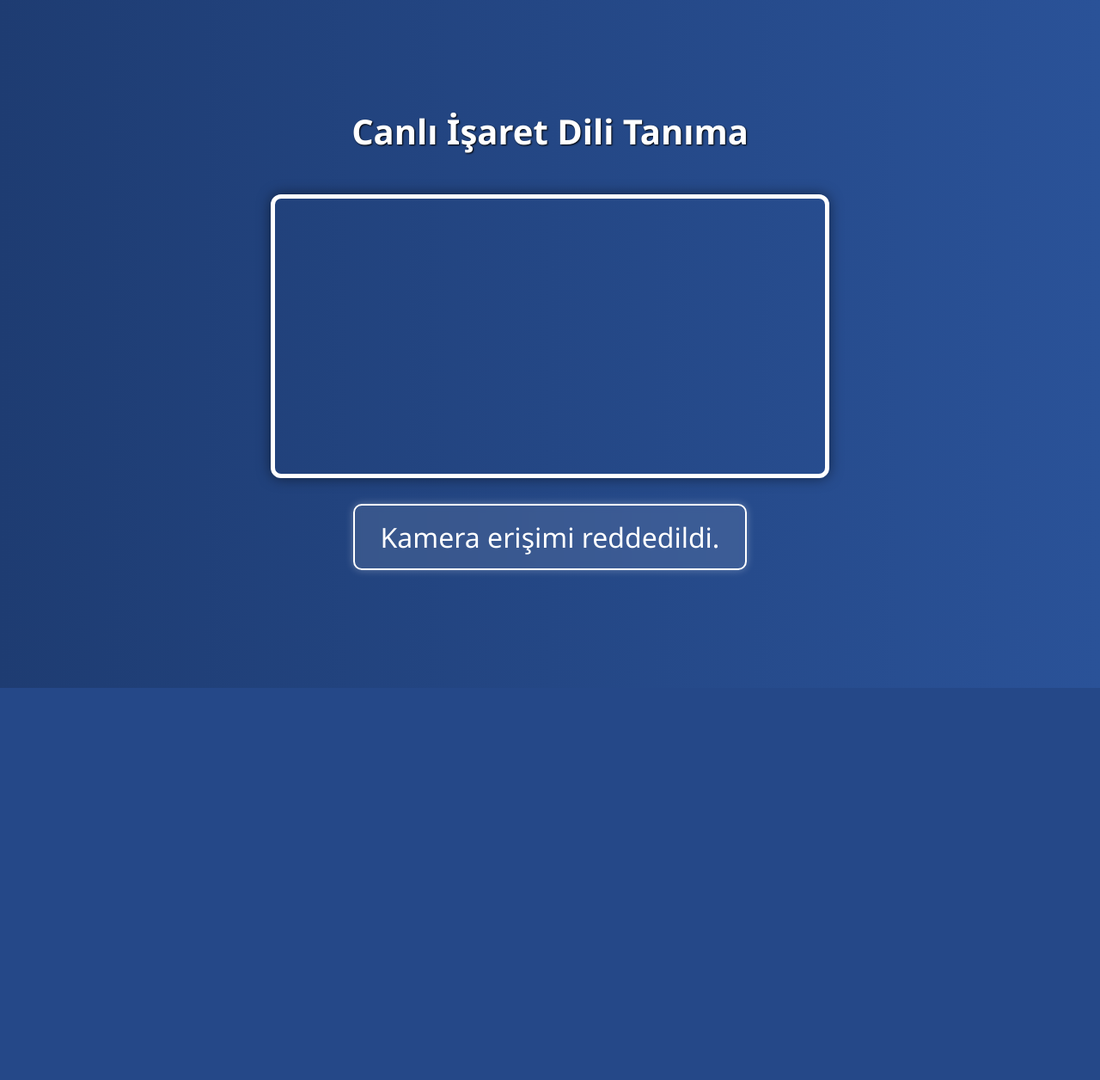
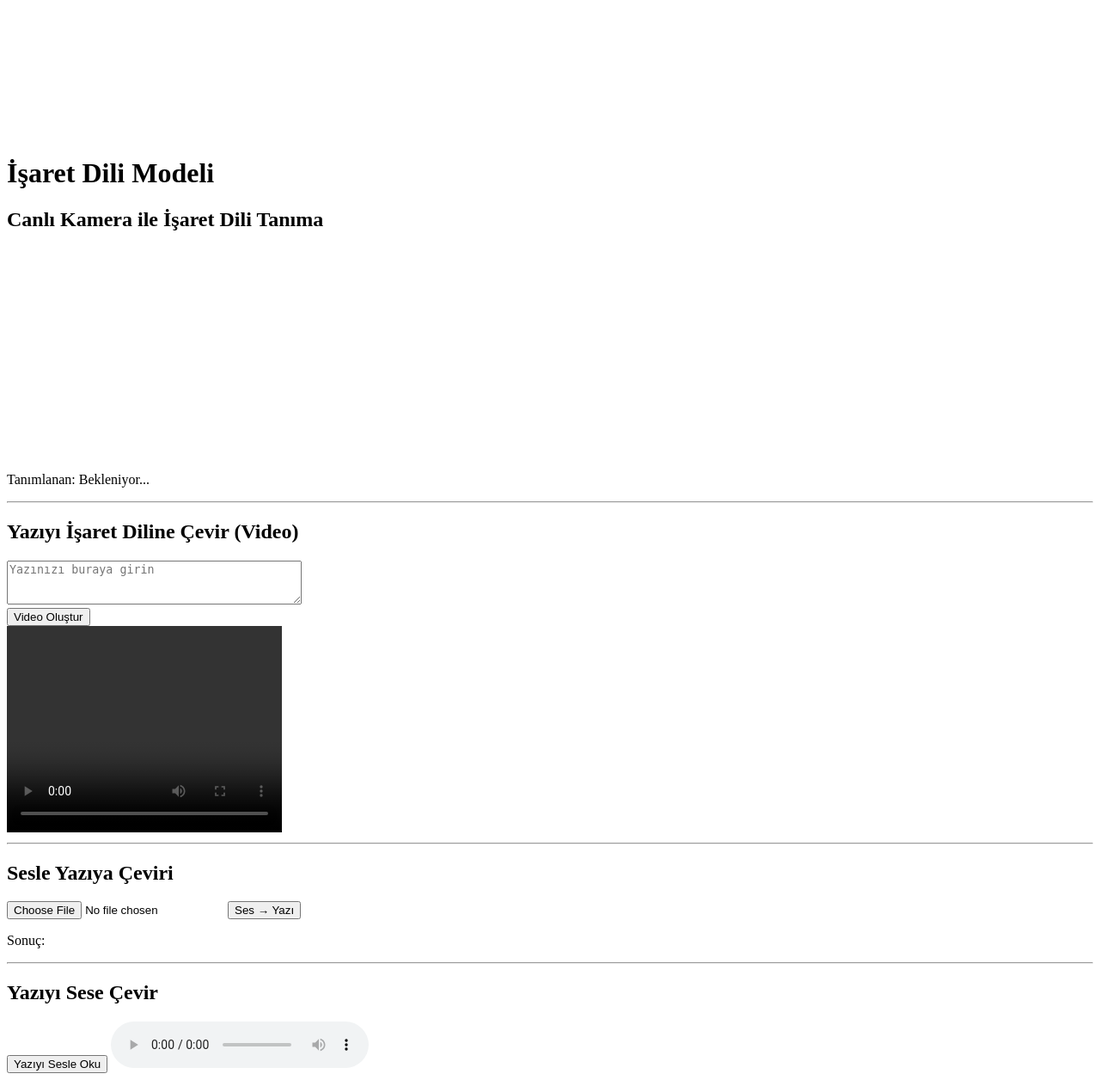
Before and after one commit to ar3s27/TeknoSign, a Flask app: page / in a window 1280 px wide. Shown: the whole page at 86% size. Before the commit the page ends 800 px from the top, so only its background shows below. Run offline with Flask 3, Linux system fonts and the light colour scheme; some libraries are stand-ins or nearby versions.

Commit message:
çok saçma bir deneme

```diff
--- a/app.py
+++ b/app.py
@@ -1,39 +1,102 @@
-from flask import Flask, render_template
-from flask_socketio import SocketIO, emit
+from flask import Flask, request, jsonify, render_template, send_file
+import os, re, cv2, numpy as np
+from model import predict_gesture
+from moviepy import VideoFileClip, concatenate_videoclips
+import speech_recognition as sr
+from gtts import gTTS
+from io import BytesIO
+from pydub import AudioSegment
 import base64
-import cv2
-import numpy as np
-import os
-from model import predict_gesture  # Hareketten metin tahmini yapan fonksiyon
+
 
 app = Flask(__name__)
-socketio = SocketIO(app)
 
-KELIMELER_KLASORU = "kelimeler"  # Videoların olduğu klasör
+# --- Yardımcı Fonksiyonlar ---
 
-@app.route('/')
+def metni_kelimelere_ayir(metin):
+    return re.findall(r'\b\w+\b', metin.lower())
+
+def videolari_al(kelimeler, video_klasoru="static/videos"):
+    video_listesi = []
+    for kelime in kelimeler:
+        video_yolu = os.path.join(video_klasoru, f"{kelime}.mp4")
+        if os.path.exists(video_yolu):
+            video_listesi.append(video_yolu)
+    return video_listesi
+
+def videolari_birlestir(video_yollari, cikti_yolu="static/output/sonuc.mp4"):
+    klipler = [VideoFileClip(v) for v in video_yollari]
+    birlesmis = concatenate_videoclips(klipler, method="compose")
+    os.makedirs(os.path.dirname(cikti_yolu), exist_ok=True)
+    birlesmis.write_videofile(cikti_yolu, codec="libx264", audio=False, verbose=False, logger=None)
+    return cikti_yolu
+
+# --- Ana Sayfa ---
+@app.route("/")
 def index():
-    return render_template('index.html')
+    return render_template("index.html")
 
-def find_video_for_word(word):
-    for file in os.listdir("kelimeler"):
-        if file.lower().startswith(word.lower()) and file.lower().endswith(('.mp4', '.avi', '.mkv', '.mov')):
-            return os.path.join(KELIMELER_KLASORU, file)
-    return None
+# --- Canlı Kamera ile İşaret Dili Tahmini ---
+@app.route("/predict_sign", methods=["POST"])
+def predict_sign():
+    data = request.json
+    img_data = data.get("image")
+    if not img_data:
+        return jsonify({"error": "Görüntü verisi yok"}), 400
 
-@socketio.on('image')
-def handle_image(data):
-    image_data = data.split(',')[1]
-    nparr = np.frombuffer(base64.b64decode(image_data), np.uint8)
-    frame = cv2.imdecode(nparr, cv2.IMREAD_COLOR)
+    # Base64'ten img decode
+    header, base64_data = img_data.split(',', 1)
+    img_bytes = BytesIO(base64.b64decode(base64_data))
+    np_arr = np.frombuffer(img_bytes.read(), np.uint8)
+    img = cv2.imdecode(np_arr, cv2.IMREAD_COLOR)
 
-    metin = predict_gesture(frame)  # Ör: "Selam"
-    video_path = find_video_for_word(metin)
-    if video_path:
-        emit('play_video', {'video_path': video_path, 'text': metin})
-    else:
-        emit('no_video', {'text': metin})
+    label = predict_gesture(img)
+    return jsonify({"text": label})
 
-if __name__ == '__main__':
-    socketio.run(app, debug=True)
-#deneme CheckPoint
+# --- Yazıdan İşaret Diline Video ---
+@app.route("/text_to_sign", methods=["POST"])
+def text_to_sign():
+    metin = request.json.get("text", "")
+    kelimeler = metni_kelimelere_ayir(metin)
+    videolar = videolari_al(kelimeler)
+    if not videolar:
+        return jsonify({"error": "Hiç video bulunamadı"}), 404
+    sonuc_video = videolari_birlestir(videolar)
+    return jsonify({"video_path": "/" + sonuc_video})
+
+# --- Ses → Yazı ---
+@app.route("/speech_to_text", methods=["POST"])
+def speech_to_text():
+    if 'audio' not in request.files:
+        return jsonify({"error": "Ses dosyası eksik"}), 400
+    audio_file = request.files['audio']
+    recognizer = sr.Recognizer()
+    with sr.AudioFile(audio_file) as source:
+        audio_data = recognizer.record(source)
+    try:
+        text = recognizer.recognize_google(audio_data, language="tr-TR")
+        return jsonify({"text": text})
+    except Exception as e:
+        return jsonify({"error": str(e)}), 500
+
+# --- Yazı → Ses ---
+@app.route("/text_to_speech", methods=["POST"])
+def text_to_speech():
+    data = request.json
+    text = data.get("text", "")
+    if not text:
+        return jsonify({"error": "Metin yok"}), 400
+    tts = gTTS(text=text, lang='tr')
+    mp3_fp = BytesIO()
+    tts.write_to_fp(mp3_fp)
+    mp3_fp.seek(0)
+
+    audio = AudioSegment.from_file(mp3_fp, format="mp3")
+    wav_io = BytesIO()
+    audio.export(wav_io, format="wav")
+    wav_io.seek(0)
+
+    return send_file(wav_io, mimetype="audio/wav")
+
+if __name__ == "__main__":
+    app.run(debug=True)
--- a/templates/index.html
+++ b/templates/index.html
@@ -1,17 +1,161 @@
 <!DOCTYPE html>
 <html lang="tr">
 <head>
-  <meta charset="UTF-8" />
-  <meta name="viewport" content="width=device-width, initial-scale=1.0"/>
-  <title>İşaret Dili Tanıma</title>
-  <link rel="stylesheet" href="{{ url_for('static', filename='style.css') }}">
-  <script src="https://cdn.socket.io/4.5.4/socket.io.min.js"></script>
+    <meta charset="UTF-8" />
+    <title>İşaret Dili Modeli</title>
+    <style>
+  #videoElement {
+    transform: scaleX(-1);
+  }
+</style>
+
+<video id="videoElement" autoplay playsinline></video>
 </head>
 <body>
-  <h1>Canlı İşaret Dili Tanıma</h1>
-  <video id="video" autoplay></video>
-  <p id="result">Sonuç bekleniyor...</p>
-  <video id="videoPlayer" controls></video>
-  <script src="{{ url_for('static', filename='script.js') }}"></script>
+
+<h1>İşaret Dili Modeli</h1>
+
+<!-- Canlı Kamera -->
+<h2>Canlı Kamera ile İşaret Dili Tanıma</h2>
+<video id="video" autoplay playsinline width="320" height="240"></video>
+<p>Tanımlanan: <span id="prediction">Bekleniyor...</span></p>
+
+<!-- Yazıdan İşaret Diline -->
+<hr>
+<h2>Yazıyı İşaret Diline Çevir (Video)</h2>
+<textarea id="textInput" rows="3" cols="40" placeholder="Yazınızı buraya girin"></textarea><br />
+<button id="convertTextBtn">Video Oluştur</button><br />
+<video id="signVideo" width="320" height="240" controls></video>
+
+<!-- Ses → Yazı -->
+<hr>
+<h2>Sesle Yazıya Çeviri</h2>
+<input type="file" id="audioInput" accept="audio/*" />
+<button id="speechToTextBtn">Ses → Yazı</button>
+<p>Sonuç: <span id="speechTextResult"></span></p>
+
+<!-- Yazıyı Sese Çevir -->
+<hr>
+<h2>Yazıyı Sese Çevir</h2>
+<button id="textToSpeechBtn">Yazıyı Sesle Oku</button>
+<audio id="ttsAudio" controls></audio>
+
+<script>
+  // Kamera ayarları
+  const video = document.getElementById("video");
+  const predictionSpan = document.getElementById("prediction");
+
+  navigator.mediaDevices.getUserMedia({ video: true }).then((stream) => {
+    video.srcObject = stream;
+  });
+
+  // Kamera görüntüsünü periyodik gönderme
+  const canvas = document.createElement("canvas");
+  const ctx = canvas.getContext("2d");
+
+  async function sendFrame() {
+    canvas.width = video.videoWidth;
+    canvas.height = video.videoHeight;
+    ctx.drawImage(video, 0, 0, canvas.width, canvas.height);
+
+    let dataUrl = canvas.toDataURL("image/jpeg");
+
+    let res = await fetch("/predict_sign", {
+      method: "POST",
+      headers: { "Content-Type": "application/json" },
+      body: JSON.stringify({ image: dataUrl }),
+    });
+    let data = await res.json();
+    predictionSpan.textContent = data.text || "Tanımlanamadı";
+
+    setTimeout(sendFrame, 1000); // 1 saniyede bir tahmin
+  }
+
+  video.onloadeddata = () => {
+    sendFrame();
+  };
+
+  // Yazıdan İşaret Diline video oluşturma
+  const convertTextBtn = document.getElementById("convertTextBtn");
+  const signVideo = document.getElementById("signVideo");
+  const textInput = document.getElementById("textInput");
+
+  convertTextBtn.addEventListener("click", async () => {
+    const text = textInput.value.trim();
+    if (!text) {
+      alert("Lütfen yazı girin");
+      return;
+    }
+
+    let res = await fetch("/text_to_sign", {
+      method: "POST",
+      headers: { "Content-Type": "application/json" },
+      body: JSON.stringify({ text }),
+    });
+    let data = await res.json();
+    if (data.error) {
+      alert("Hata: " + data.error);
+      return;
+    }
+    signVideo.src = data.video_path + "?t=" + new Date().getTime();
+    signVideo.play();
+  });
+
+  // Ses → Yazı
+  const audioInput = document.getElementById("audioInput");
+  const speechToTextBtn = document.getElementById("speechToTextBtn");
+  const speechTextResult = document.getElementById("speechTextResult");
+
+  speechToTextBtn.addEventListener("click", async () => {
+    if (!audioInput.files.length) {
+      alert("Lütfen ses dosyası seçin.");
+      return;
+    }
+
+    const formData = new FormData();
+    formData.append("audio", audioInput.files[0]);
+
+    let res = await fetch("/speech_to_text", {
+      method: "POST",
+      body: formData,
+    });
+    let data = await res.json();
+    if (data.error) {
+      alert("Hata: " + data.error);
+    } else {
+      speechTextResult.textContent = data.text;
+    }
+  });
+
+  // Yazıyı Sese Çevir
+  const textToSpeechBtn = document.getElementById("textToSpeechBtn");
+  const ttsAudio = document.getElementById("ttsAudio");
+
+  textToSpeechBtn.addEventListener("click", async () => {
+    const text = textInput.value.trim();
+    if (!text) {
+      alert("Lütfen yazı girin.");
+      return;
+    }
+
+    let res = await fetch("/text_to_speech", {
+      method: "POST",
+      headers: { "Content-Type": "application/json" },
+      body: JSON.stringify({ text }),
+    });
+
+    if (!res.ok) {
+      const err = await res.json();
+      alert("Hata: " + (err.error || "Bilinmeyen"));
+      return;
+    }
+
+    const blob = await res.blob();
+    const url = URL.createObjectURL(blob);
+    ttsAudio.src = url;
+    ttsAudio.play();
+  });
+</script>
+
 </body>
 </html>
```
Also changed, not shown: model.py (+1 -6 lines), 20 other files.
